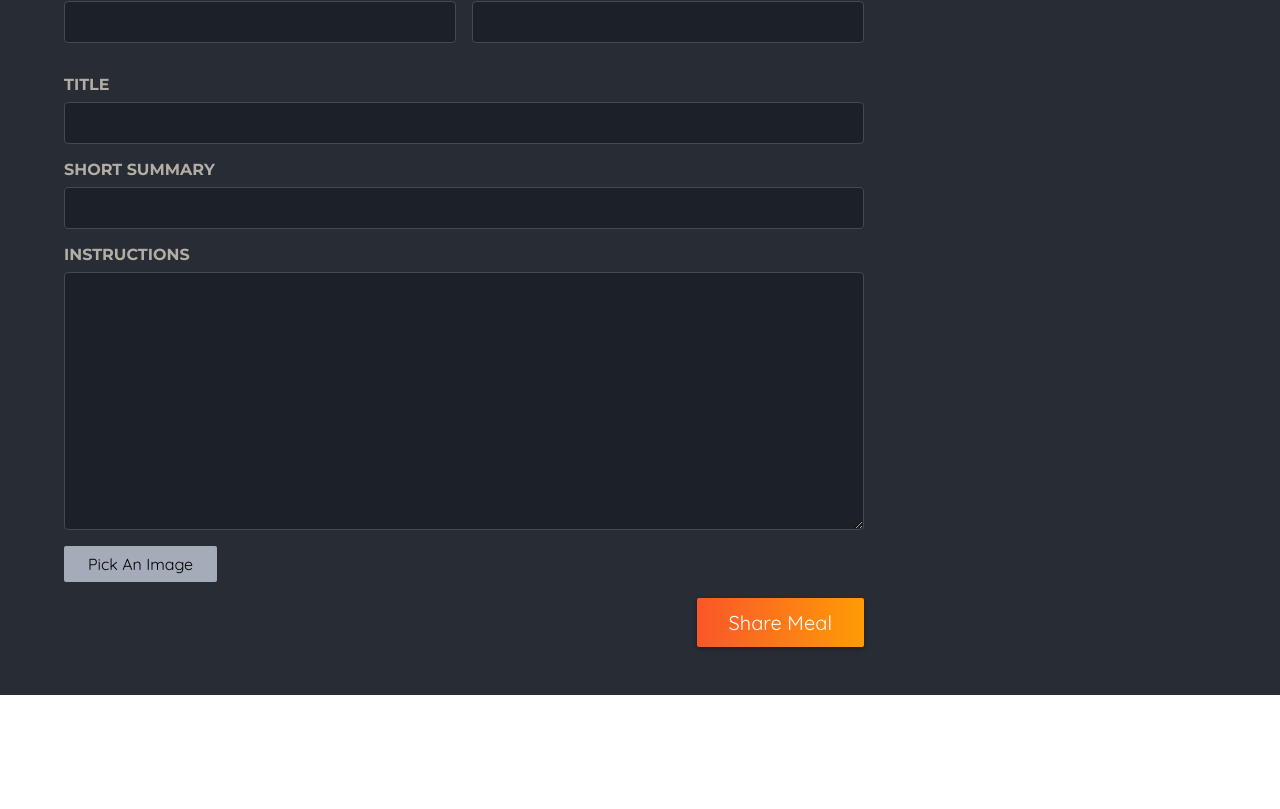
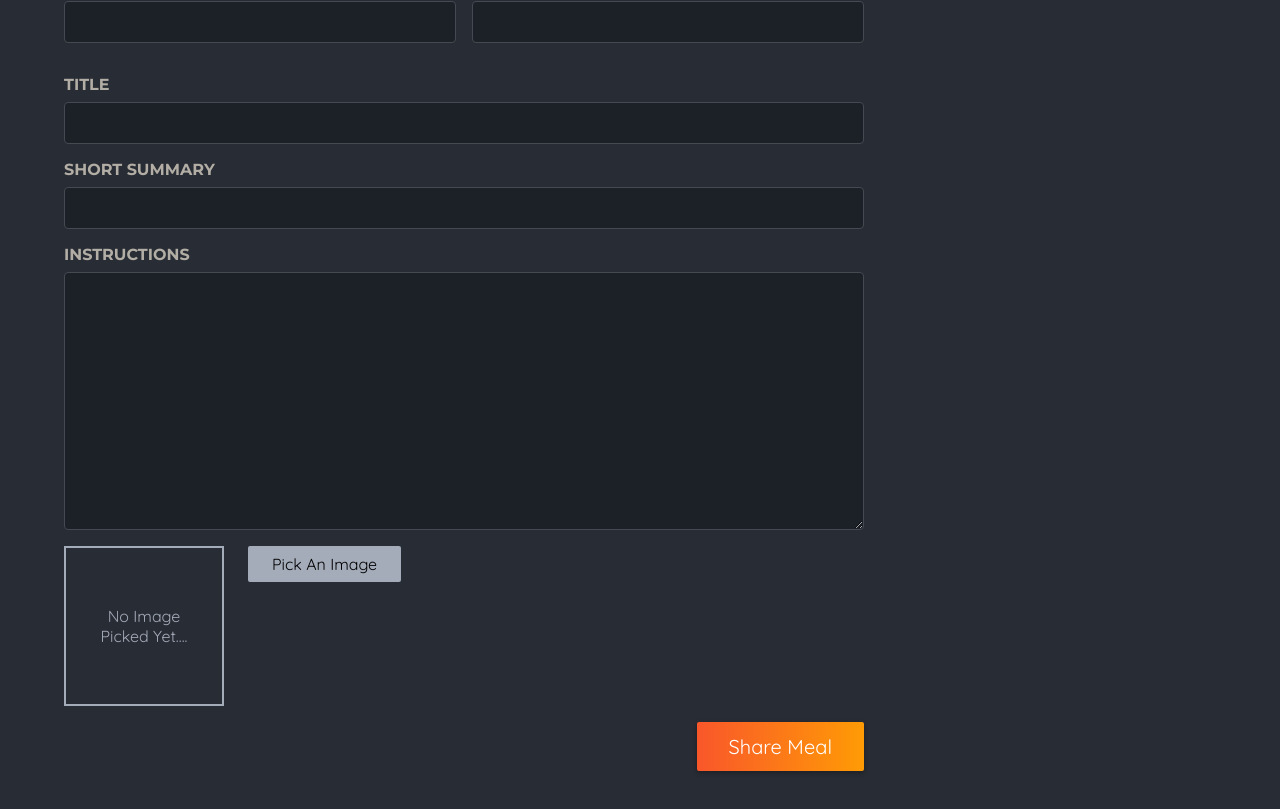
Before and after one commit to harsh24-06/Foodies-App, a Next.js app: page /meals/share in a window 1280 px wide. Shown: the part 434-1243 px from the top of the page. Before the commit the page ends 1129 px from the top, so only its background shows below. Built offline with nearby package versions, Linux system fonts and the light colour scheme.

Commit message:
Adding an Image Preview to the Picker

```diff
--- a/components/meals/image-picker.js
+++ b/components/meals/image-picker.js
@@ -1,15 +1,39 @@
 "use client";
-import { useRef } from "react";
+import { useRef, useState } from "react";
 import classes from "./image-picker.module.css";
+import Image from "next/image";
 export default function ImagePicker({ label, name }) {
   const imageInput = useRef();
+  const [pickedImage, setPickedImage] = useState();
   function handleClick() {
     imageInput.current.click();
+  }
+  function handleImageChange(event) {
+    const file = event.target.files[0];
+    if (!file) {
+      return;
+    }
+    const fileReader = new FileReader();
+
+    fileReader.onload = () => {
+      setPickedImage(fileReader.result);
+    };
+    fileReader.readAsDataURL(file);
   }
   return (
     <div className={classes.picker}>
       <label htmlFor={name}>{label}</label>
       <div className={classes.controls}>
+        <div className={classes.preview}>
+          {!pickedImage && <p>No Image Picked Yet....</p>}
+          {pickedImage && (
+            <Image
+              src={pickedImage}
+              alt="The image Selected BY The User..."
+              fill
+            />
+          )}
+        </div>
         <input
           className={classes.input}
           type="file"
@@ -17,6 +41,7 @@
           accept="image/png, image/jpeg"
           name={name}
           ref={imageInput}
+          onChange={handleImageChange}
         />
         <button className={classes.button} type="button" onClick={handleClick}>
           Pick An Image
```
